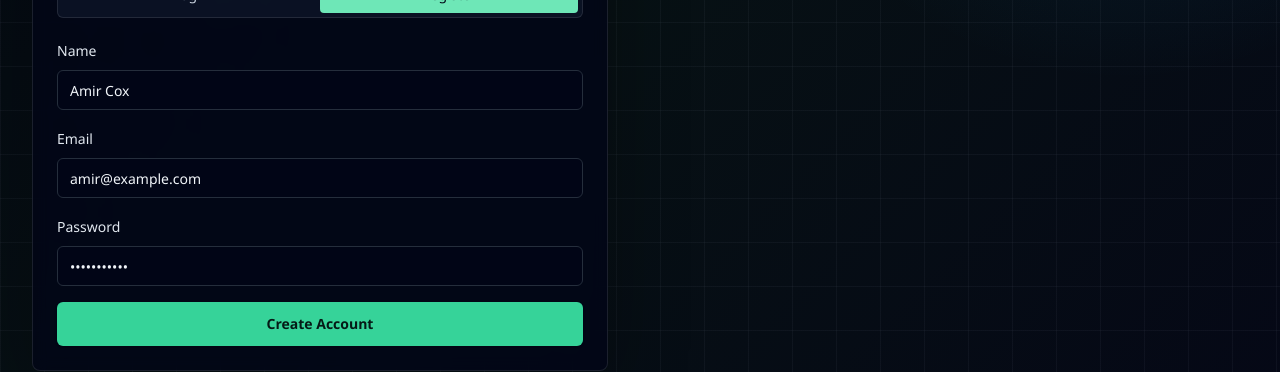
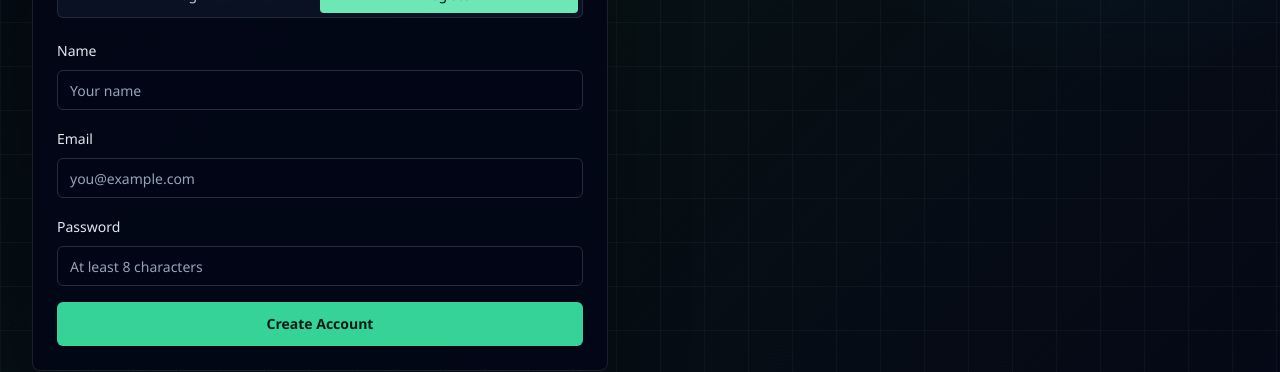
Before and after one commit to amircoxx/CodeAgent-AI, a Next.js app in the folder frontend/: page / in a window 1280 px wide. Both pictures are taken after a click on the button "Register". Shown: the part 418-790 px from the top of the page. Built offline with nearby package versions, Linux system fonts and the light colour scheme; no server answers.

Commit message:
Reset auth form placeholders to generic values

```diff
--- a/frontend/src/components/auth-panel.tsx
+++ b/frontend/src/components/auth-panel.tsx
@@ -29,9 +29,9 @@ export function AuthPanel({
   onRegister,
 }: AuthPanelProps) {
   const [mode, setMode] = useState<AuthMode>("login");
-  const [name, setName] = useState("Amir Cox");
-  const [email, setEmail] = useState("amir@example.com");
-  const [password, setPassword] = useState("password123");
+  const [name, setName] = useState("");
+  const [email, setEmail] = useState("");
+  const [password, setPassword] = useState("");
   const [localError, setLocalError] = useState<string>();
 
   const isRegistering = mode === "register";
@@ -136,7 +136,7 @@ export function AuthPanel({
                 value={name}
                 onChange={(event) => setName(event.target.value)}
                 className="flex h-10 w-full rounded-md border border-input bg-slate-950/80 px-3 py-2 text-sm text-slate-100 ring-offset-background placeholder:text-muted-foreground focus-visible:outline-none focus-visible:ring-2 focus-visible:ring-ring disabled:cursor-not-allowed disabled:opacity-50"
-                placeholder="Amir Cox"
+                placeholder="Your name"
               />
             </div>
           ) : null}
@@ -151,7 +151,7 @@ export function AuthPanel({
               value={email}
               onChange={(event) => setEmail(event.target.value)}
               className="flex h-10 w-full rounded-md border border-input bg-slate-950/80 px-3 py-2 text-sm text-slate-100 ring-offset-background placeholder:text-muted-foreground focus-visible:outline-none focus-visible:ring-2 focus-visible:ring-ring disabled:cursor-not-allowed disabled:opacity-50"
-              placeholder="amir@example.com"
+              placeholder="you@example.com"
             />
           </div>
 
@@ -165,7 +165,7 @@ export function AuthPanel({
               value={password}
               onChange={(event) => setPassword(event.target.value)}
               className="flex h-10 w-full rounded-md border border-input bg-slate-950/80 px-3 py-2 text-sm text-slate-100 ring-offset-background placeholder:text-muted-foreground focus-visible:outline-none focus-visible:ring-2 focus-visible:ring-ring disabled:cursor-not-allowed disabled:opacity-50"
-              placeholder="password123"
+              placeholder="At least 8 characters"
             />
           </div>
 
```
